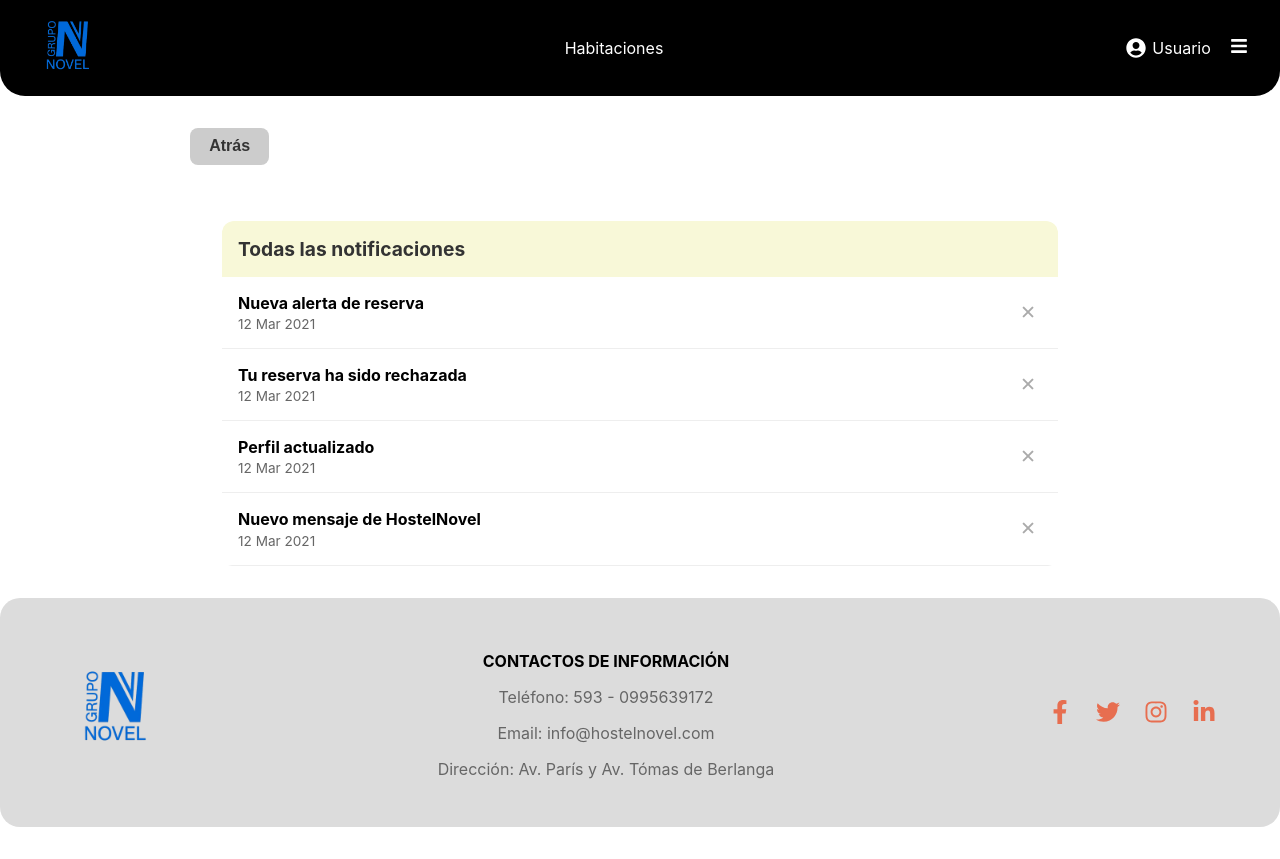
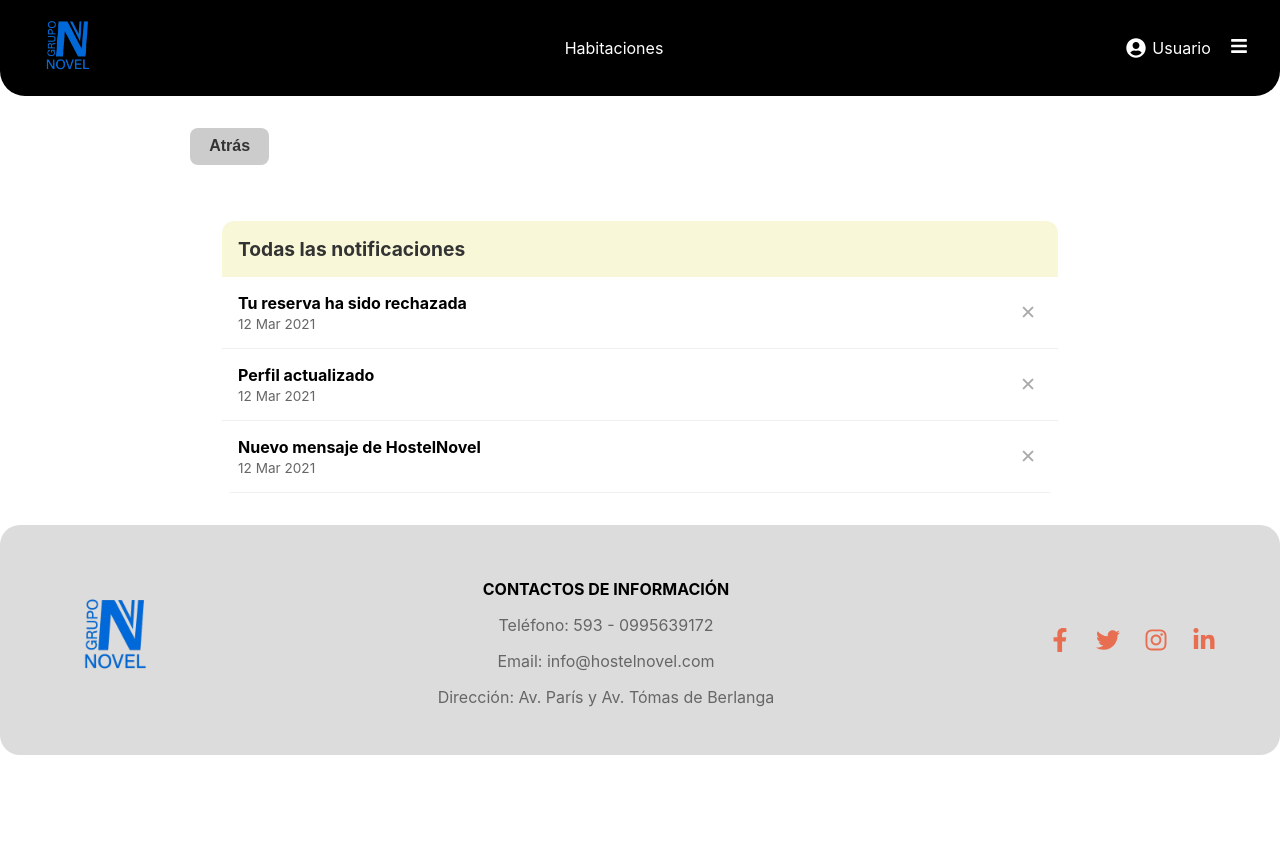
Before and after one commit to OscarSala98/ProyectoAWM, a React (Create React App) app in the folder hostel/: page /notificaciones in a window 1280 px wide. After the commit the page ends 800 px from the top, so only its background shows below. Built offline with nearby package versions, Linux system fonts and the light colour scheme; data requests are answered from the project's data file.

Commit message:
Primer commit en la rama Sabina

```diff
--- a/hostel/src/components/Notificaciones.jsx
+++ b/hostel/src/components/Notificaciones.jsx
@@ -1,4 +1,5 @@
 import React, { useState, useEffect } from 'react';
+import axios from 'axios';
 import './Notificaciones.css';
 
 const API_URL = 'http://localhost:3002/notificaciones';
@@ -6,32 +7,38 @@ const API_URL = 'http://localhost:3002/notificaciones';
 const Notificaciones = () => {
   const [notificaciones, setNotificaciones] = useState([]);
 
-  // GET: cargar notificaciones
+  // GET: Cargar notificaciones
   useEffect(() => {
-    fetch(API_URL)
-      .then(res => res.json())
-      .then(data => {
-        console.log('Datos cargados:', data);
-        setNotificaciones(data);
+    axios.get(API_URL)
+      .then(res => {
+        setNotificaciones(res.data);
       })
-      .catch(error => console.error('Error al cargar notificaciones:', error));
+      .catch(err => {
+        console.error('Error al cargar notificaciones:', err);
+      });
   }, []);
 
-  // DELETE: eliminar notificación
   const eliminarNotificacion = (id) => {
-    console.log(`Eliminando ID: ${id}`);
-    fetch(`${API_URL}/${id}`, {
-      method: 'DELETE'
+  console.log(`Intentando eliminar notificación con ID: ${id}`);
+  axios.delete(`${API_URL}/${id}`)
+    .then((res) => {
+      if (res.status === 200 || res.status === 204) {
+        console.log(`Notificación con ID ${id} eliminada`);
+        setNotificaciones(notificaciones.filter(n => n.id !== id));
+      } else {
+        console.error(`Error inesperado: código de estado ${res.status}`);
+      }
     })
-      .then((res) => {
-        if (!res.ok) {
-          throw new Error(`Error al eliminar notificación con ID ${id}`);
-        }
-        console.log(`Notificación ${id} eliminada correctamente`);
-        setNotificaciones(notificaciones.filter(n => n.id !== id));
-      })
-      .catch(error => console.error('Error al eliminar notificación:', error));
-  };
+    .catch((error) => {
+      if (error.response) {
+        console.error(`Error ${error.response.status}:`, error.response.data);
+      } else if (error.request) {
+        console.error("No hubo respuesta del servidor:", error.request);
+      } else {
+        console.error("Error general:", error.message);
+      }
+    });
+};
 
   return (
     <div className="notificaciones-container">
--- a/hostel/src/data/db.json
+++ b/hostel/src/data/db.json
@@ -1,12 +1,7 @@
 {
   "notificaciones": [
     {
-      "id": 1,
-      "texto": "Nueva alerta de reserva",
-      "fecha": "12 Mar 2021"
-    },
-    {
-      "id": 2,
+      "id": "2",
       "texto": "Tu reserva ha sido rechazada",
       "fecha": "12 Mar 2021"
     },
```
